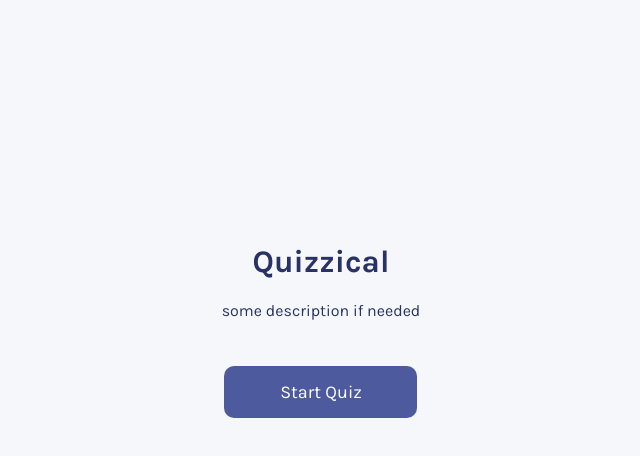
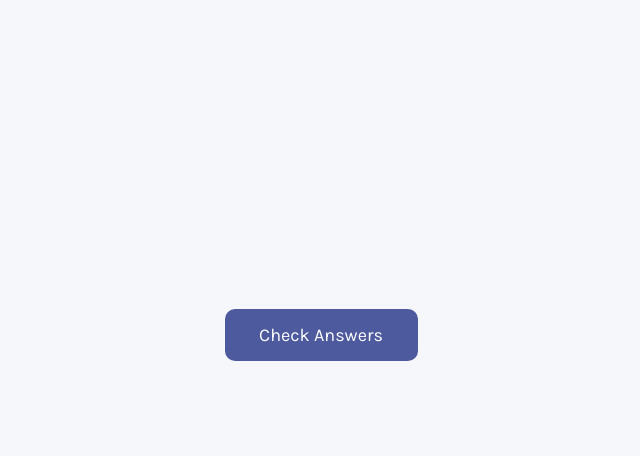
Before and after one commit to Purna-ASU/quizzical, a React (Vite) app: page / in a window 1280 px wide. Both pictures are taken after a click on the button "Start Quiz". Shown: the top 456 px of the page, without its empty margins (319-959 px from the left). Built offline with nearby package versions, Linux system fonts and the light colour scheme.

Commit message:
Added the start btn functionality

```diff
--- a/src/App.css
+++ b/src/App.css
@@ -29,7 +29,7 @@ main {
   margin-top: 0;
 }
 
-.start-btn {
+.start-btn, .questions-btn {
   width: 193px;
   height: 52px;
   border: none;
@@ -44,10 +44,10 @@ main {
   transition: background-color 0.3s ease;
 }
 
-.start-btn:active {
+.start-btn:active, .questions-btn:active {
   box-shadow: inset 5px 5px 10px -3px rgba(0, 0, 0, 0.7);
 }
 
-.start-btn:hover {
+.start-btn:hover, .questions-btn:hover {
   background-color: #39447c;
 }
--- a/src/App.jsx
+++ b/src/App.jsx
@@ -1,14 +1,25 @@
+import { useState } from 'react'
 import './App.css'
 import Questions from './components/Questions'
 
 function App() {
 
+  const [start, setStart] = useState(true);
+
+  function handleClick() {
+    setStart(false)
+  }
+
   return (
     <main>
-      <h1 className='start-header'>Quizzical</h1>
-      <p className='start-desc'>some description if needed</p>
-      <button className='start-btn'>Start Quiz</button>
-      <Questions />
+      { start ?
+        <div>
+          <h1 className='start-header'>Quizzical</h1>
+          <p className='start-desc'>some description if needed</p>
+          <button className='start-btn' onClick={handleClick}>Start Quiz</button>
+        </div> :
+        <Questions />
+      }
     </main>
   )
 }
--- a/src/components/Questions.jsx
+++ b/src/components/Questions.jsx
@@ -1,11 +1,12 @@
 import React from "react"
 import '../App.css'
 
-function Questions() {
-    <div>
-        <h1>Questions</h1>
-        <hi>Hiii</hi>
-    </div>
+function Questions(props) {
+    return (
+        <div>
+            <button className="questions-btn">Check Answers</button>
+        </div>
+    )
 }
 
 export default Questions
```
